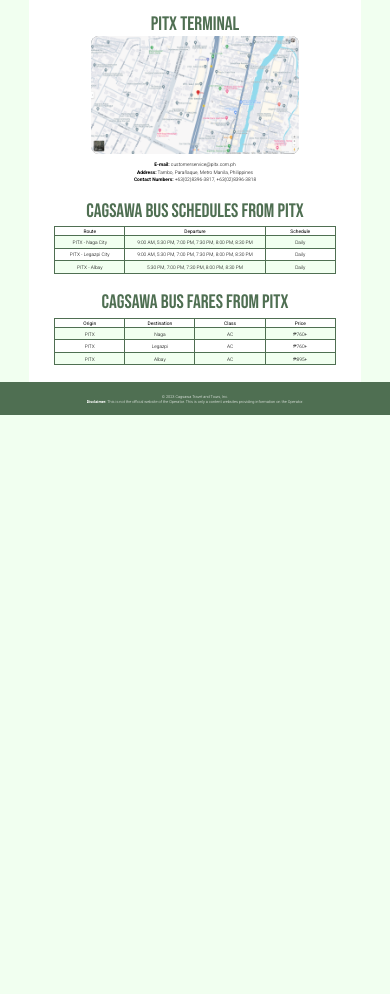
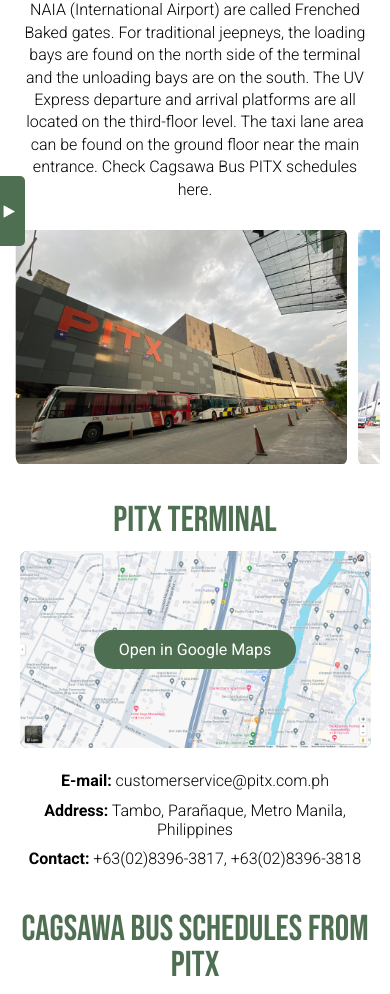
Before and after one commit to patsypatsyyy/cagsawa_project, a plain HTML site: page pitx.html in a window 390 px wide. Shown: the part 211-1205 px from the top of the page. Before the commit the page ends 844 px from the top, so only its background shows below. Drawn offline with Linux system fonts and the light colour scheme.

Commit message:
Version 1.0

```diff
--- a/pitx.html
+++ b/pitx.html
@@ -5,12 +5,31 @@
         <meta name="viewport" content="width=device-width, initial-scale=1.0">
         <title>Cagsawa Travel and Tours Incorporated</title>
         <link rel="stylesheet" href="stylesheets/style.css">
+        <link rel="stylesheet" href="stylesheets/mobile-style.css">
         <link rel="stylesheet" href="stylesheets/pitx.css">
+        <link rel="stylesheet" href="stylesheets/mobile-pitx.css">
+        <link rel="stylesheet" href="stylesheets/mobile-navbar.css">
         <link rel="preconnect" href="https://fonts.googleapis.com">
         <link rel="preconnect" href="https://fonts.gstatic.com" crossorigin>
         <link href="https://fonts.googleapis.com/css2?family=Alfa+Slab+One&family=Bebas+Neue&family=Josefin+Sans:wght@500;600;700&family=Montserrat:wght@100;200;300;400;500;600&family=Roboto:wght@100;300;400;500;700;900&family=Rubik:wght@300;400;500;600;700;800;900&display=swap" rel="stylesheet">
     </head>
     <body>
+        <div class="mobile-navbar" style="width: 25px">
+            <div class="mobile-navContents" style="width: 0%; box-shadow: none">
+                <ul style="display: none;">
+                    <a href="index.html" class="activePage"><li>Home</li></a>
+                    <a href="schedule.html"><li>Schedules</li></a>
+                    <a href="terminals.html"><li>Terminals</li></a>
+                    <a href="pitx.html"><li>Pitx</li></a>
+                    <a href="https://busrentalmanila.com/?ref=cagsawabus.com"><li>Bus Rentals</li></a>
+                    <a href="faq.html"><li>FAQ</li></a>
+                </ul>
+            </div>
+            <div id="mobile-showOrHide">
+                <img src="images/icons/show.png" alt="show menu">
+            </div>
+        </div>
+
         <nav>
             <div class="navTitleContainer">
                 <h1>CAGSAWA</h1>
@@ -60,7 +79,7 @@
                 </div>
                 <p><strong>E-mail:</strong> customerservice@pitx.com.ph</p>
                 <p><strong>Address:</strong> Tambo, Parañaque, Metro Manila, Philippines</p>
-                <p><strong>Contact Numbers:</strong> +63(02)8396-3817, +63(02)8396-3818</p>
+                <p><strong>Contact:</strong> +63(02)8396-3817, +63(02)8396-3818</p>
             </div>
             <h1>Cagsawa Bus Schedules from PITX</h1>
             <table id="busRoutes" class="table-style">
@@ -85,5 +104,6 @@
             <p><strong>Disclaimer:</strong> This is not the official website of the Operator. This is only a content websites providing information on the Operator.</p>
         </footer>
         <script src="scripts/pitx.js"></script>
+        <script src="scripts/mobile-navbar.js"></script>
     </body>
 </html>
--- a/scripts/mobile-navbar.js
+++ b/scripts/mobile-navbar.js
@@ -21,6 +21,8 @@
     icon.src = "images/icons/hide.png"
     nav.style.width = "200px"
     navBar.style.width = "90%";
+    navBar.style.boxShadow = "3px 0 0 3px #d8ffd8"
+    navButton.style.boxShadow = "3px 0 0 3px #d8ffd8"
     navList.style.display = "block";
 }
 
@@ -28,5 +30,7 @@
     icon.src = "images/icons/show.png"
     nav.style.width = "25px"
     navBar.style.width = "0%";
+    navBar.style.boxShadow = "none"
+    navButton.style.boxShadow = "none"
     navList.style.display = "none";
 }
--- /dev/null
+++ b/stylesheets/mobile-faq.css
@@ -0,0 +1,43 @@
+@media only screen and (max-width: 426px) {
+    .section h1{
+        font-size: 36px;
+    }
+
+    .section {
+        width: 100vw;
+    }
+
+    .faqCardHolder {
+        width: 90%;
+    }
+
+    .faqCardHolder .faqCard label {
+        border-radius: 50px;
+        border-width: 3px;
+        height: 50px;
+    }
+
+    .faqCardHolder .faqCard {
+        font-size: 12px;
+    }
+
+    .faqCardHolder label::before {
+        margin: 0 3% 0 3%;
+        font-weight: 700;
+    }
+
+    .answer{
+        display: flex;
+        align-items: center;
+        justify-content: center;
+    }
+
+    .answer p{
+        width: 90%;
+    }
+
+    .faqCardHolder input[type="radio"]:checked + label + .answer{
+        height: 150px;
+        padding-block: 20px;
+    }
+}
--- a/stylesheets/mobile-navbar.css
+++ b/stylesheets/mobile-navbar.css
@@ -14,14 +14,14 @@
 
     #mobile-showOrHide{
         background-color: #4F6F52;
-        height: 60px;
+        height: 70px;
         width: 25px;
         opacity: 100%;
         border-top-right-radius: 5px;
         border-bottom-right-radius: 5px;
         display: flex;
         align-items: center;
-        z-index: 9;
+        z-index: 3;
     }
 
     #mobile-showOrHide img{
@@ -41,8 +41,7 @@
         width: 0;
         overflow: hidden;
         transition: 200ms;
-        box-shadow: none;
-        z-index: 9;
+        z-index: 2;
     }
 
     .mobile-navContents ul{
--- /dev/null
+++ b/stylesheets/mobile-pitx.css
@@ -0,0 +1,68 @@
+@media only screen and (max-width: 426px) {
+    .pitx-description p{
+        width: 100%;
+        margin: 0 0 5% 0;
+    }
+
+    .pitx-gallery{
+        width: 95%;
+        scroll-snap-type: x mandatory;
+        margin: 0 0 10% 0;
+    }
+
+    .pitx-gallery img{
+        height: 60vw;
+        width: 85vw;
+        margin-inline: 0.5%;
+        scroll-snap-align: center;
+    }
+
+    .pitx-location{
+        margin: 0 0 10% 0;
+    }
+
+    .pitx-location p {
+        margin-block: 1.5%;
+    }
+
+    .pitx-location-map{
+        width: 100%;
+        margin: 0 0 5% 0;
+    }
+
+    .pitx-location-btn button{
+        font-size: 16px;
+        padding-inline: 25px;
+        padding-block: 10px;
+        border-radius: 100px;
+        opacity: 100%;
+    }
+
+    .pitx-location-btn button:hover{
+        transform: scale(1);
+    }
+
+    .pitx-location-btn{
+        opacity: 1;
+    }
+
+    .pitx-location-map:hover img{
+        opacity: 1;
+    }
+
+    .section h1{
+        font-size: 36px;
+        line-height: 100%;
+        width: 90%;
+        margin: 0 0 3% 0;
+    }
+
+    .table-style{
+        margin: 0 0 10% 0;
+        width: 90%;
+    }
+
+    .table-style th, .table-style td{
+        font-size: 16px;
+    }
+}
```
Also changed, not shown: faq.html (+20 -0 lines), index.html (+1 -1 lines), stylesheets/mobile-index.css (+8 -0 lines), stylesheets/mobile-terminals.css (+9 -1 lines).
